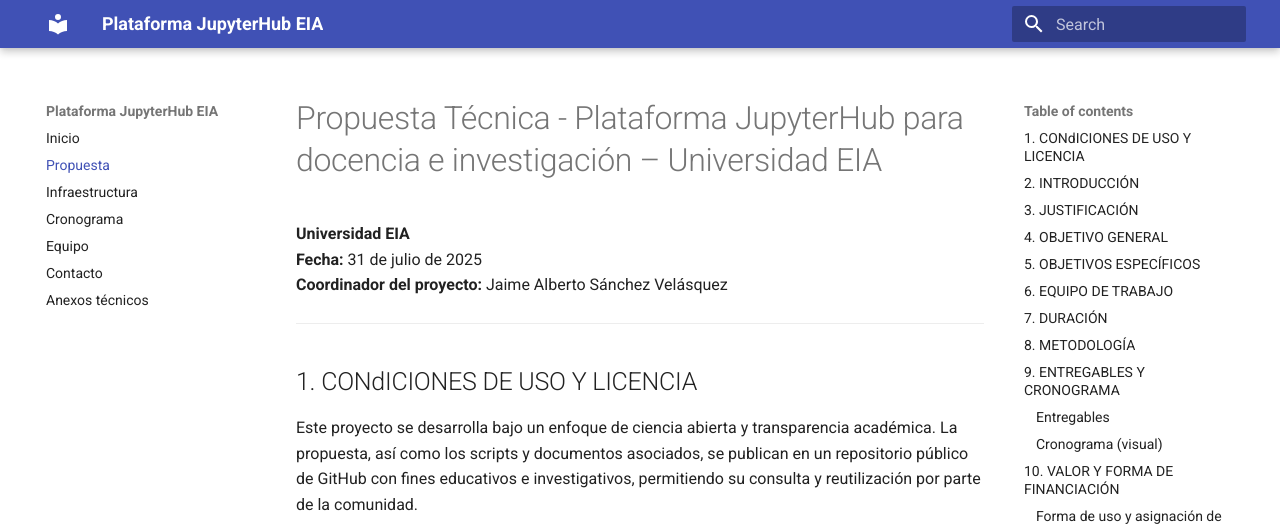
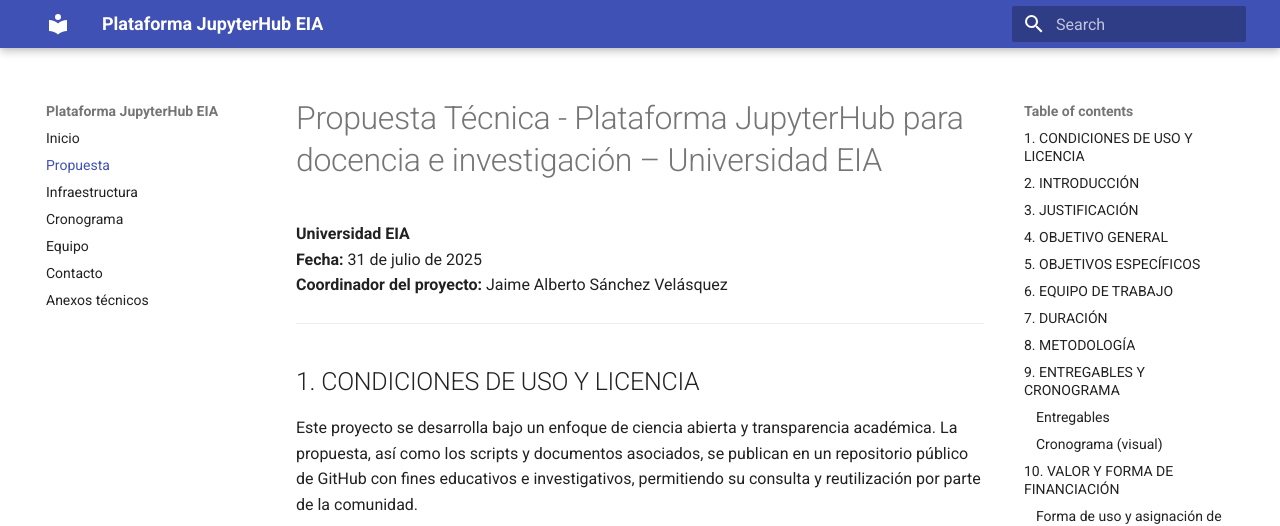
Before and after one commit to jasanchev/proyecto-jupyterhub-eia, an MkDocs documentation site: the page built from docs/propuesta.md, in a window 1280 px wide and 900 px high. Shown: the top 526 px of the window. Built offline with MkDocs 1.6.1 and Material for MkDocs 9.7.7, drawn with Linux system fonts in a browser that asks for light colours.

```diff
--- a/docs/propuesta.md
+++ b/docs/propuesta.md
@@ -7,7 +7,7 @@
 
 ---
 
-## 1. CONdICIONES DE USO Y LICENCIA
+## 1. CONDICIONES DE USO Y LICENCIA
 
 Este proyecto se desarrolla bajo un enfoque de ciencia abierta y transparencia académica. La propuesta, así como los scripts y documentos asociados, se publican en un repositorio público de GitHub con fines educativos e investigativos, permitiendo su consulta y reutilización por parte de la comunidad.
 
```
